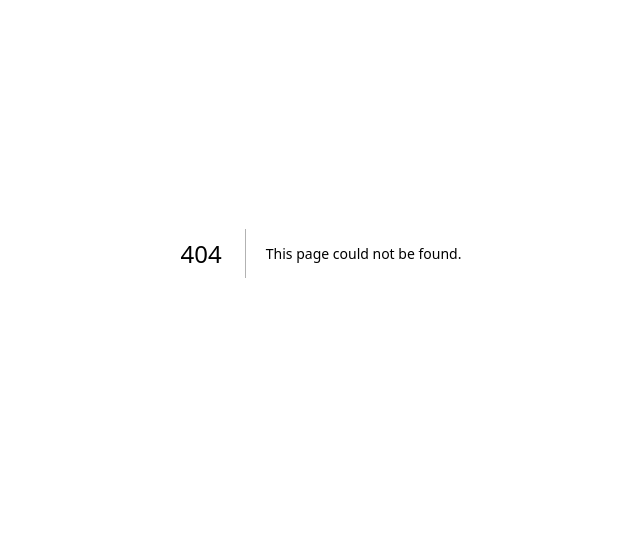
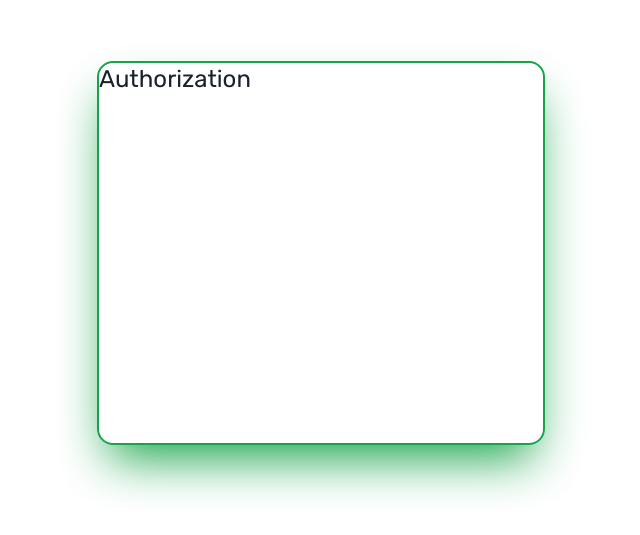
Before and after one commit to NAVIch0k/testBack, a Next.js app in the folder front/: page /auth in a window 1280 px wide. Before the commit this address had no page. Shown: the part 147-682 px from the top of the page, without its empty margins (319-959 px from the left). Built offline with nearby package versions, Linux system fonts and the light colour scheme.

Commit message:
auth provider + font

```diff
--- /dev/null
+++ b/front/app/Layout/AuthProvider.tsx
@@ -0,0 +1,13 @@
+import { useRouter } from 'next/router'
+import { useEffect } from 'react'
+
+const AuthProvider = () => {
+  const router = useRouter()
+  useEffect(() => {
+    if (!localStorage.getItem('token')) {
+      router.replace('/auth')
+    }
+  }, [])
+}
+
+export default AuthProvider
--- /dev/null
+++ b/front/app/screens/Auth/Auth.module.scss
@@ -0,0 +1,11 @@
+.cont {
+  @apply w-full h-full flex-center;
+}
+
+.wrapper {
+  @apply max-w-md w-full max-h-96 h-full border-2 border-green-600 shadow-2xl shadow-green-600 rounded-2xl;
+}
+
+.title {
+  @apply font-Rubik font-normal text-2xl;
+}
--- /dev/null
+++ b/front/app/screens/Auth/Auth.tsx
@@ -0,0 +1,14 @@
+import React from 'react'
+import s from './Auth.module.scss'
+
+const Auth = () => {
+  return (
+    <div className={s.cont}>
+      <div className={s.wrapper}>
+        <h1 className={s.title}>Authorization</h1>
+      </div>
+    </div>
+  )
+}
+
+export default Auth
--- a/front/pages/_app.tsx
+++ b/front/pages/_app.tsx
@@ -5,6 +5,9 @@ import { QueryClientProvider, QueryClient } from 'react-query'
 import { ChakraProvider } from '@chakra-ui/react'
 import { Toaster } from 'react-hot-toast'
 import { ReactQueryDevtools } from 'react-query/devtools'
+import { Rubik } from '@next/font/google'
+
+const rubik = Rubik({ subsets: ['latin'], weight: ['400'] })
 
 export const queryClient = new QueryClient({
   defaultOptions: {
@@ -22,6 +25,14 @@ export default function App({ Component, pageProps }: MyAppPropsType) {
   const getLayout = Component.getLayout || ((page) => page)
 
   return (
+    <>
+      <style jsx global>
+        {`
+          :root {
+            --rubik-font: ${rubik.style.fontFamily};
+          }
+        `}
+      </style>
       <ChakraProvider>
         <QueryClientProvider client={queryClient}>
           {getLayout(<Component {...pageProps} />)}
@@ -29,6 +40,7 @@ export default function App({ Component, pageProps }: MyAppPropsType) {
           <ReactQueryDevtools />
         </QueryClientProvider>
       </ChakraProvider>
+    </>
   )
 }
 
--- /dev/null
+++ b/front/pages/auth.tsx
@@ -0,0 +1,12 @@
+import Layout from '@/app/Layout/Layout'
+import Auth from '@/app/screens/Auth/Auth'
+import React from 'react'
+import { AppPage } from './_app'
+
+const AuthPage: AppPage = () => {
+  return <Auth />
+}
+
+AuthPage.getLayout = (page: React.ReactElement) => <Layout>{page}</Layout>
+
+export default AuthPage
--- a/front/pages/index.tsx
+++ b/front/pages/index.tsx
@@ -1,14 +1,14 @@
+import AuthProvider from '@/app/Layout/AuthProvider'
 import Layout from '@/app/Layout/Layout'
 import Todo from '@/app/screens/Todo/Todo'
 import React from 'react'
 import { AppPage } from './_app'
 
 const TodoPage: AppPage = () => {
+  AuthProvider()
   return <Todo />
 }
 
-TodoPage.getLayout = (page: React.ReactElement) => (
-  <Layout>{page}</Layout>
-)
+TodoPage.getLayout = (page: React.ReactElement) => <Layout>{page}</Layout>
 
 export default TodoPage
--- a/front/styles/globals.css
+++ b/front/styles/globals.css
@@ -1,7 +1,6 @@
 @tailwind base;
 @tailwind components;
 @tailwind utilities;
-
 * {
   box-sizing: border-box;
   padding: 0;
--- a/front/tailwind.config.js
+++ b/front/tailwind.config.js
@@ -1,12 +1,13 @@
 const plugin = require('tailwindcss/plugin')
 /** @type {import('tailwindcss').Config} */
 module.exports = {
-  content: [
-    './app/**/*.{js,ts,jsx,tsx}',
-    './pages/**/*.{js,ts,jsx,tsx}',
-  ],
+  content: ['./app/**/*.{js,ts,jsx,tsx}', './pages/**/*.{js,ts,jsx,tsx}'],
   theme: {
-    extend: {}
+    extend: {
+      fontFamily: {
+        Rubik: 'var(--rubik-font)',
+      }
+    }
   },
   plugins: [
     plugin(({ addUtilities }) => {
@@ -18,5 +19,5 @@ module.exports = {
         }
       })
     })
-  ],
+  ]
 }
```
Lines whose indentation alone changed are shown as unchanged.
